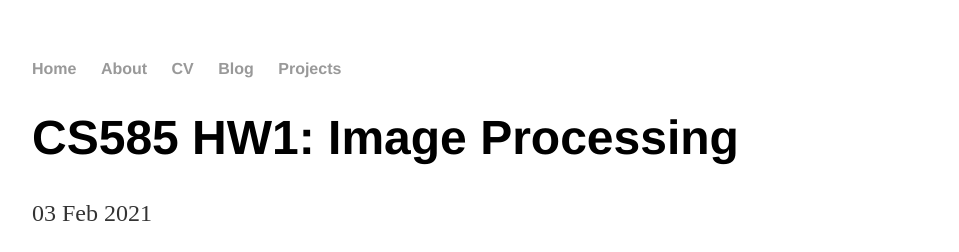
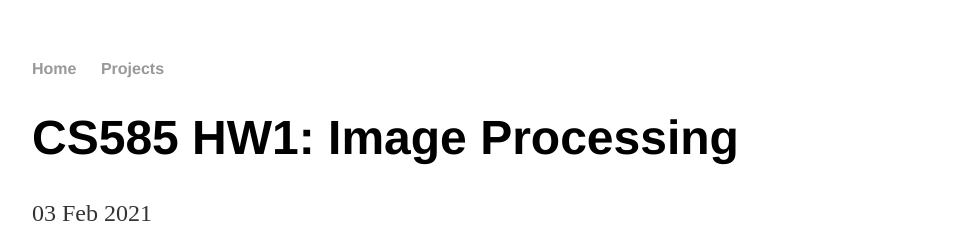
Before and after one commit to kubraeryilmaz/kubraeryilmaz.github.io, a Jekyll site: the page built from _posts/2021-02-03-CS585-HW1.md, in a window 1280 px wide. Shown: the top 252 px of the page, without its empty margins (160-1119 px from the left). Built offline with Jekyll 4.4.1, drawn with Linux system fonts in a browser that asks for light colours.

Commit message:
Update default.html

```diff
--- a/_layouts/default.html
+++ b/_layouts/default.html
@@ -9,9 +9,9 @@
 		<nav>
     		<ul>
         		<li><a href="/">Home</a></li>
-	        	<li><a href="/about">About</a></li>
-        		<li><a href="/cv">CV</a></li>
-        		<li><a href="/blog">Blog</a></li>
+	        	<!-- <li><a href="/about">About</a></li> -->
+        		<!-- <li><a href="/cv">CV</a></li> -->
+        		<!-- <li><a href="/blog">Blog</a></li> -->
 			<li><a href="/projects">Projects</a></li>
     		</ul>
 		</nav>
```
